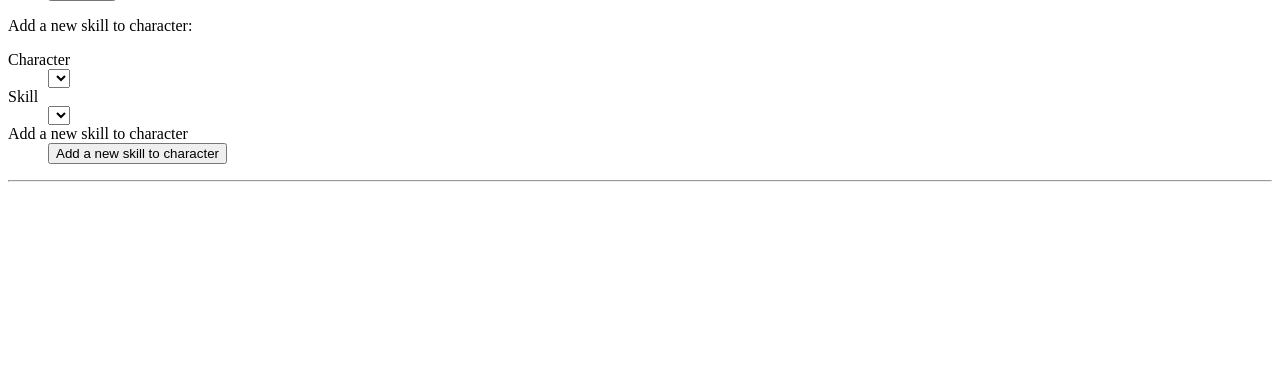
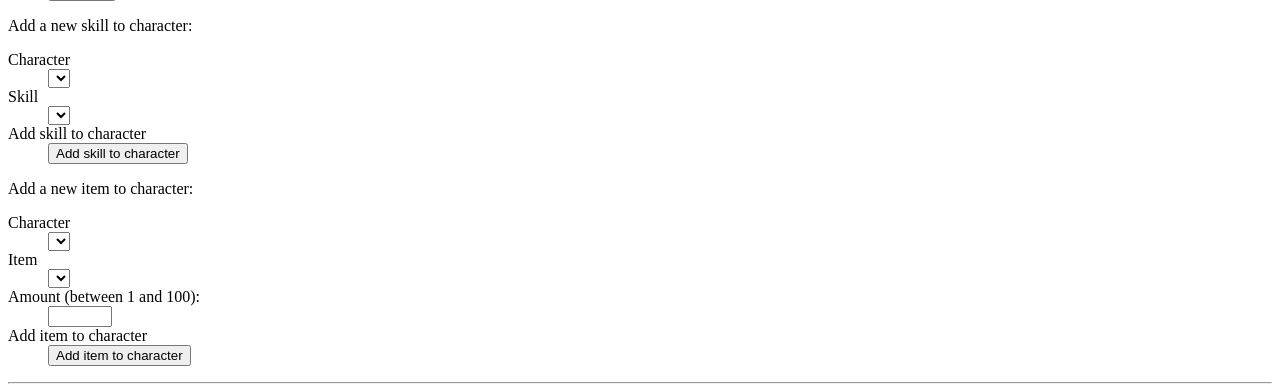
Before and after one commit to ksuominen/squad-roster, a Flask app: template templates/player.html in a window 1280 px wide. Shown: the part 1030-1422 px from the top of the page. Before the commit the page ends 1212 px from the top, so only its background shows below. Run offline with Flask 3, Linux system fonts and the light colour scheme; the template is opened without the code that fills it: values that come from a table or form of the project are taken from there, others are empty; some libraries are stand-ins or nearby versions.

Commit message:
Create adding items to characters, show items on character page, refactor form error messages

```diff
--- a/formValidators.py
+++ b/formValidators.py
@@ -36,20 +36,26 @@ class CreateCampaignForm(Form):
 class CreateCharacterForm(Form):
     name = StringField("Name", [validators.Length(min=4, max=50)])
     class_id = SelectField("Class", coerce=int, validators=[validators.InputRequired()])
-    level = IntegerField("Level (at least 1):", validators=[validators.NumberRange(min=1, message="Invalid length")])
-    strength = IntegerField("Strength (between 1 and 100):", validators=[validators.NumberRange(min=1, max=100, message="Invalid length")])
-    speed = IntegerField("Speed (between 1 and 100):", validators=[validators.NumberRange(min=1, max=100, message="Invalid length")])
-    intellect = IntegerField("Intellect (between 1 and 100):", validators=[validators.NumberRange(min=1, max=100, message="Invalid length")])
-    combat = IntegerField("Combat (between 1 and 100):", validators=[validators.NumberRange(min=1, max=100, message="Invalid length")])
-    sanity = IntegerField("Sanity (between 1 and 100):", validators=[validators.NumberRange(min=1, max=100, message="Invalid length")])
-    fear = IntegerField("Fear (between 1 and 100):", validators=[validators.NumberRange(min=1, max=100, message="Invalid length")])
-    body = IntegerField("Body (between 1 and 100):", validators=[validators.NumberRange(min=1, max=100, message="Invalid length")])
-    max_hp = IntegerField("Max hp (between 20 and 100):", validators=[validators.NumberRange(min=20, max=100, message="Invalid length")])
-    min_stress = IntegerField("Min stress (between 2 and 100):", validators=[validators.NumberRange(min=2, max=100, message="Invalid length")])
+    level = IntegerField("Level (at least 1):", validators=[validators.NumberRange(min=1, message="Level needs to be at least 1")])
+    strength = IntegerField("Strength (between 1 and 100):", validators=[validators.NumberRange(min=1, max=100, message="Strength needs to be between 1 and 100")])
+    speed = IntegerField("Speed (between 1 and 100):", validators=[validators.NumberRange(min=1, max=100, message="Speed needs to be between 1 and 100")])
+    intellect = IntegerField("Intellect (between 1 and 100):", validators=[validators.NumberRange(min=1, max=100, message="Intellect needs to be between 1 and 100")])
+    combat = IntegerField("Combat (between 1 and 100):", validators=[validators.NumberRange(min=1, max=100, message="Combat needs to be between 1 and 100")])
+    sanity = IntegerField("Sanity (between 1 and 100):", validators=[validators.NumberRange(min=1, max=100, message="Sanity needs to be between 1 and 100")])
+    fear = IntegerField("Fear (between 1 and 100):", validators=[validators.NumberRange(min=1, max=100, message="Fear needs to be between 1 and 100")])
+    body = IntegerField("Body (between 1 and 100):", validators=[validators.NumberRange(min=1, max=100, message="Body needs to be between 1 and 100")])
+    max_hp = IntegerField("Max hp (between 20 and 100):", validators=[validators.NumberRange(min=20, max=100, message="Max hp needs to be between 20 and 100")])
+    min_stress = IntegerField("Min stress (between 2 and 100):", validators=[validators.NumberRange(min=2, max=100, message="Min stress needs to be between 2 and 100")])
     description = StringField("Description")
     character_submit = SubmitField("Add new")
 
 class AddSkillToCharacterForm(Form):
     character_id = SelectField("Character", coerce=int, validators=[validators.InputRequired()])
     skill_id = SelectField("Skill", coerce=int, validators=[validators.InputRequired()])
-    add_skill_submit = SubmitField("Add a new skill to character")
+    add_skill_submit = SubmitField("Add skill to character")
+
+class AddItemToCharacterForm(Form):
+    character_id = SelectField("Character", coerce=int, validators=[validators.InputRequired()])
+    item_id = SelectField("Item", coerce=int, validators=[validators.InputRequired()])
+    amount = IntegerField("Amount (between 1 and 100):", validators=[validators.NumberRange(min=1, max=100, message="Amount needs to be between 1 and 100")])
+    add_item_submit = SubmitField("Add item to character")
--- a/templates/player.html
+++ b/templates/player.html
@@ -86,4 +86,16 @@
           <input type="hidden" name="csrf_token" value = "{{ csrf_token() }}" />
         </form>
       </p>
+      <p>
+        <p>Add a new item to character:</p>
+        <form action="/ownpage" method="POST">
+          <dl>
+            {{ render_field(add_item_form.character_id) }}
+            {{ render_field(add_item_form.item_id) }}
+            {{ render_field(add_item_form.amount) }}
+            {{ render_field(add_item_form.add_item_submit) }}
+          </dl>
+          <input type="hidden" name="csrf_token" value = "{{ csrf_token() }}" />
+        </form>
+      </p>
 {% endblock %}
```
Also changed, not shown: character.py (+18 -2 lines), routes.py (+14 -2 lines), templates/character.html (+20 -0 lines).
